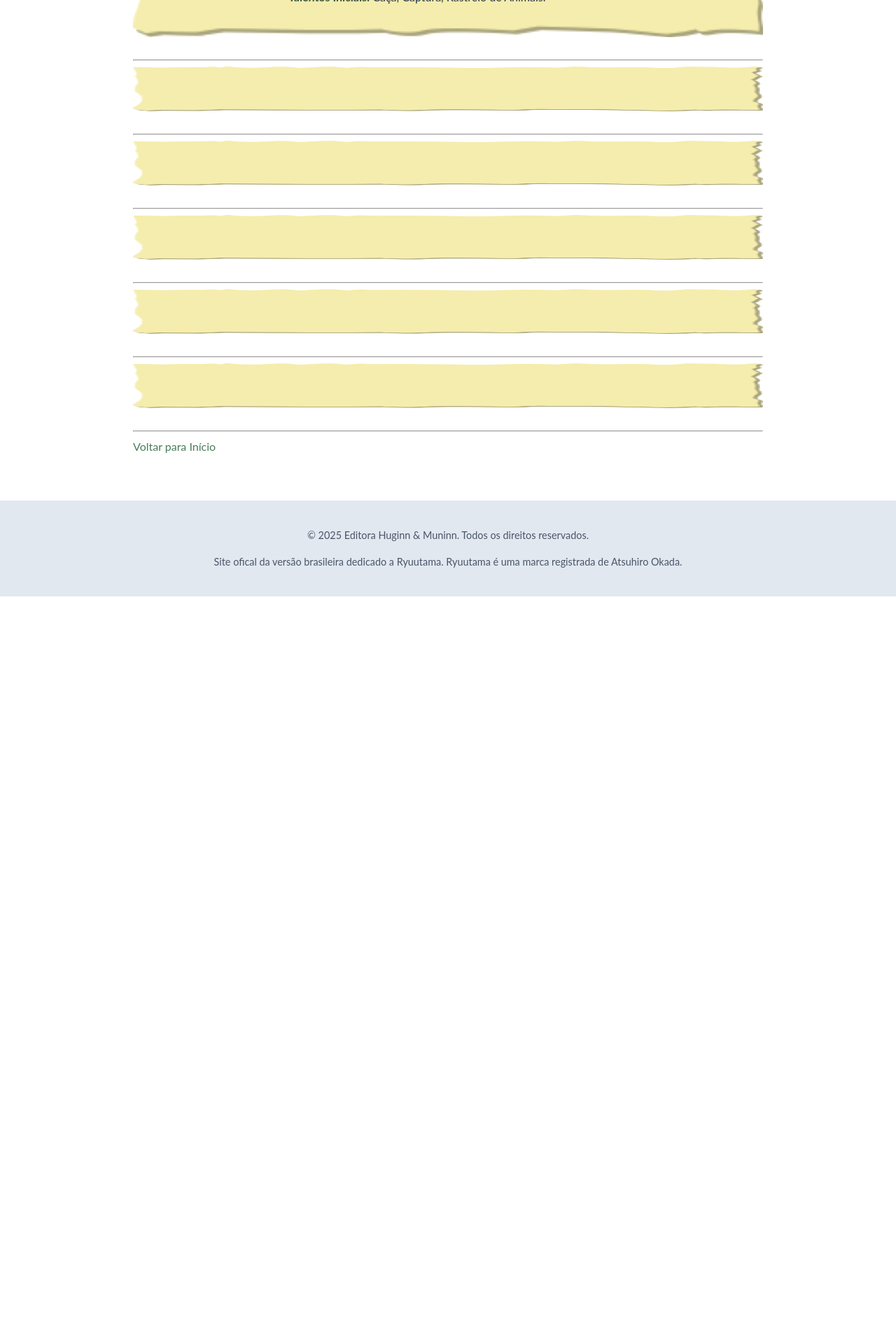
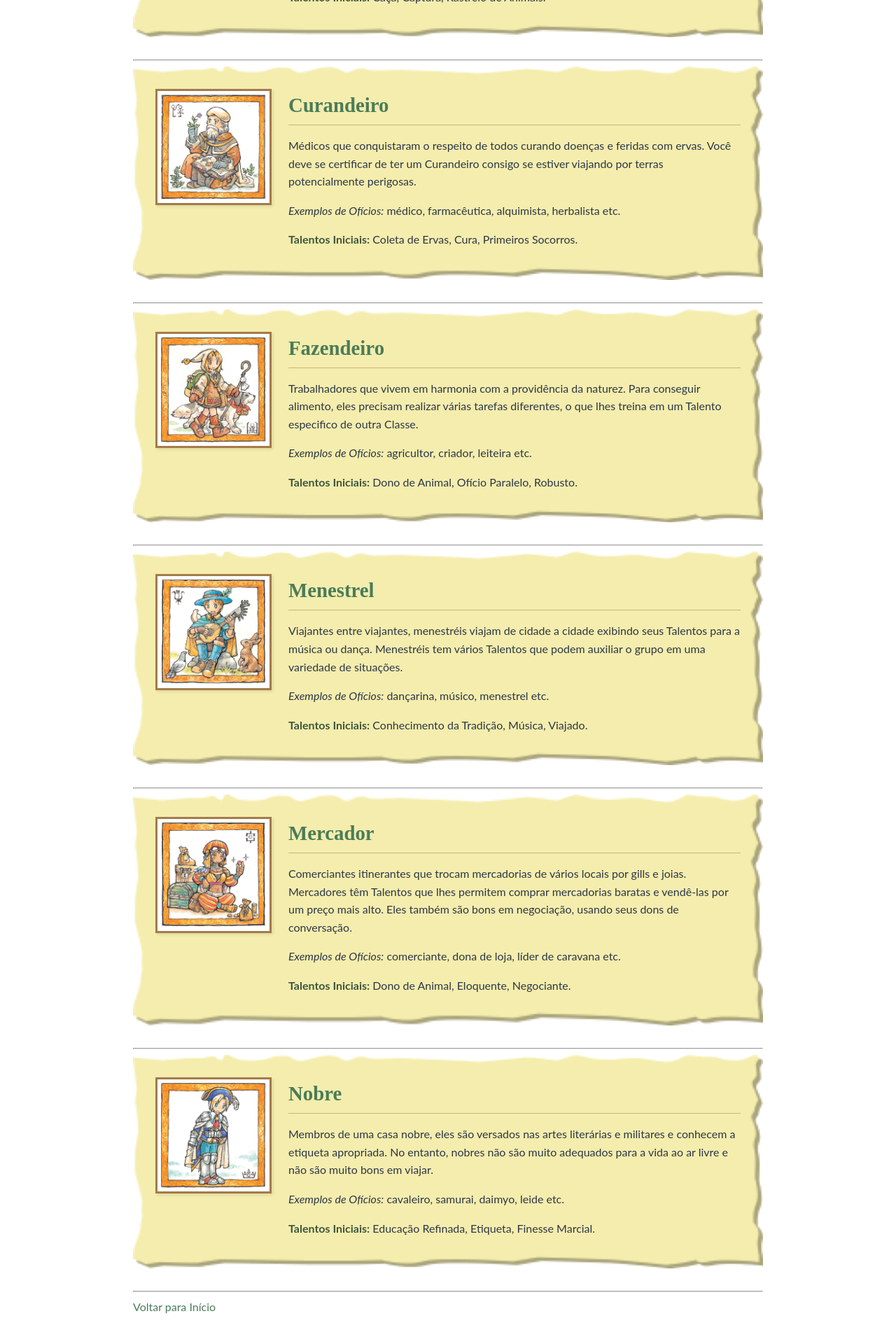
Before and after one commit to rogerioloboBR/ryuutama-site, an Angular app: page /classes in a window 1280 px wide. Shown: the part 1100-3020 px from the top of the page at 70% size. Before the commit the page ends 1952 px from the top, so only its background shows below. Built offline with nearby package versions, Linux system fonts and the light colour scheme.

Commit message:
ajuste da pagina de classes

```diff
--- a/src/app/classes/classes.component.html
+++ b/src/app/classes/classes.component.html
@@ -38,22 +38,70 @@
   <hr>
 
   <section class="class-detail">
+    <div class="class-image-container">
+      <img class="class-image" src="../../assets/img/Curandeiro.png" alt="Ilustração da classe Caçador">
+   </div>
+   <div class="class-text">
+    <h3>Curandeiro</h3>
+    <p>Médicos que conquistaram o respeito de todos curando doenças e feridas com ervas. Você deve se certificar de ter um Curandeiro consigo se estiver viajando por terras potencialmente perigosas.</p>
+    <p><em>Exemplos de Ofícios:</em> médico, farmacêutica, alquimista, herbalista etc.</p>
+    <p><strong>Talentos Iniciais:</strong> Coleta de Ervas, Cura, Primeiros Socorros.</p>
+  </div>
     </section>
   <hr>
 
   <section class="class-detail">
+    <div class="class-image-container">
+      <img class="class-image" src="../../assets/img/fazendeiro.png" alt="Ilustração da classe Caçador">
+   </div>
+   <div class="class-text">
+    <h3>Fazendeiro</h3>
+      <p>Trabalhadores que vivem em harmonia com a providência da naturez. Para conseguir alimento, eles precisam realizar várias tarefas diferentes, o que lhes treina em um Talento
+        especifico de outra Classe.</p>
+      <p><em>Exemplos de Ofícios:</em> agricultor, criador, leiteira etc.</p>
+      <p><strong>Talentos Iniciais:</strong> Dono de Animal, Ofício Paralelo, Robusto.</p>
+    </div>
     </section>
   <hr>
 
   <section class="class-detail">
+    <div class="class-image-container">
+      <img class="class-image" src="../../assets/img/menestrel.png" alt="Ilustração da classe Caçador">
+   </div>
+   <div class="class-text">
+    <h3>Menestrel</h3>
+       <p>Viajantes entre viajantes, menestréis viajam de cidade a cidade exibindo seus Talentos para a música ou dança. Menestréis tem vários Talentos que podem auxiliar o
+        grupo em uma variedade de situações.</p>
+       <p><em>Exemplos de Ofícios:</em> dançarina, músico, menestrel etc.</p>
+       <p><strong>Talentos Iniciais:</strong> Conhecimento da Tradição, Música, Viajado.</p>
+     </div>
     </section>
   <hr>
 
   <section class="class-detail">
+    <div class="class-image-container">
+      <img class="class-image" src="../../assets/img/Mercador.png" alt="Ilustração da classe Caçador">
+   </div>
+   <div class="class-text">
+    <h3>Mercador</h3>
+    <p>Comerciantes itinerantes que trocam mercadorias de vários locais por gills e joias. Mercadores têm Talentos que lhes permitem comprar mercadorias baratas e vendê-las por um
+      preço mais alto. Eles também são bons em negociação, usando seus dons de conversação.</p>
+    <p><em>Exemplos de Ofícios:</em> comerciante, dona de loja, líder de caravana etc.</p>
+    <p><strong>Talentos Iniciais:</strong> Dono de Animal, Eloquente, Negociante.</p>
+  </div>
     </section>
   <hr>
 
   <section class="class-detail">
+    <div class="class-image-container">
+      <img class="class-image" src="../../assets/img/Nobre.png" alt="Ilustração da classe Caçador">
+   </div>
+   <div class="class-text">
+    <h3>Nobre</h3>
+    <p>Membros de uma casa nobre, eles são versados nas artes literárias e militares e conhecem a etiqueta apropriada. No entanto, nobres não são muito adequados para a vida ao ar livre e não são muito bons em viajar.</p>
+    <p><em>Exemplos de Ofícios:</em> cavaleiro, samurai, daimyo, leide etc.</p>
+    <p><strong>Talentos Iniciais:</strong> Educação Refinada, Etiqueta, Finesse Marcial.</p>
+   </div>
     </section>
   <hr>
   <a routerLink="/" class="cta-button secondary">Voltar para Início</a>
```
